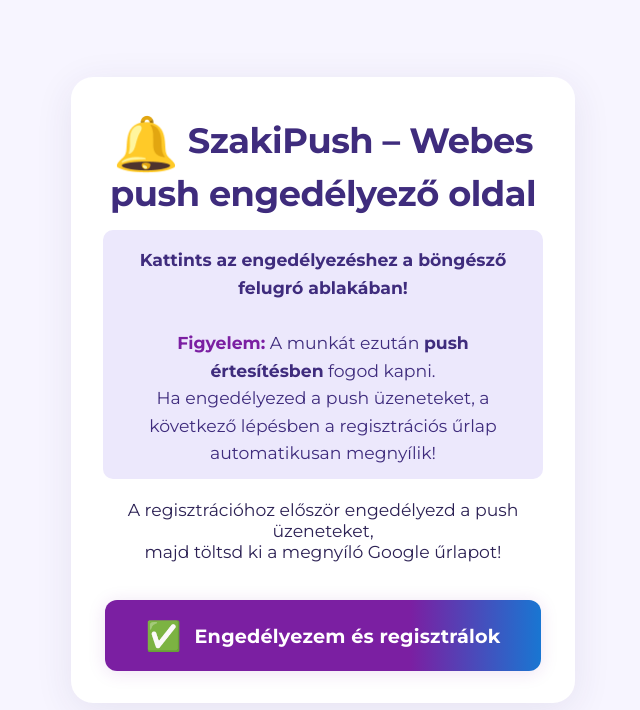
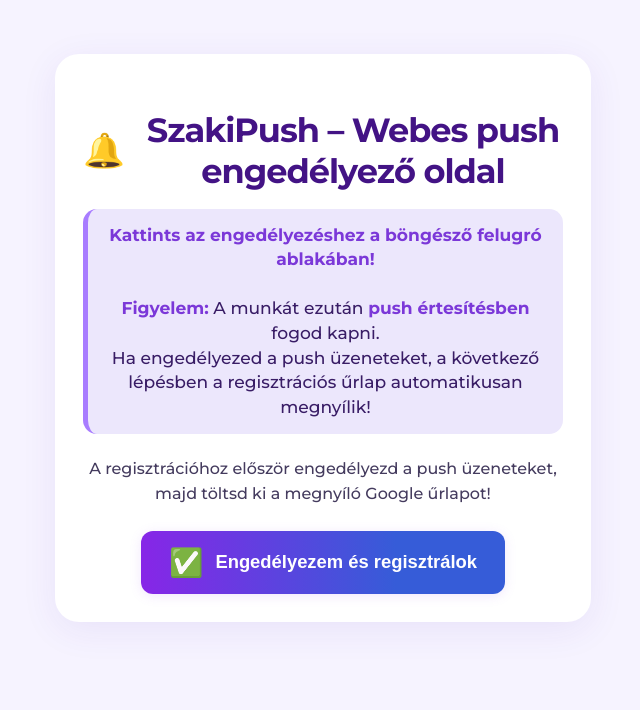
Before and after one commit to borsiimre60/szakipush-web, a plain HTML site: page index.html in a window 1280 px wide. Shown: the whole page, without its empty margins (317-957 px from the left). Drawn offline with Linux system fonts and the light colour scheme.

Commit message:
Update index.html

```diff
--- a/index.html
+++ b/index.html
@@ -2,125 +2,146 @@
 <html lang="hu">
 <head>
   <meta charset="UTF-8">
+  <meta name="viewport" content="width=device-width, initial-scale=1">
   <title>SzakiPush – Webes push engedélyező oldal</title>
-  <meta name="viewport" content="width=device-width, initial-scale=1">
-  <link href="https://fonts.googleapis.com/css2?family=Montserrat:wght@700;400&display=swap" rel="stylesheet">
+  <link href="https://fonts.googleapis.com/css2?family=Montserrat:wght@700;500&display=swap" rel="stylesheet">
   <script src="https://cdn.onesignal.com/sdks/web/v16/OneSignalSDK.page.js" defer></script>
   <style>
     body {
-      background: #f7f5ff;
+      background: #f6f3ff;
       font-family: 'Montserrat', Arial, sans-serif;
-      margin: 0;
-      min-height: 100vh;
     }
-    .centerbox {
-      max-width: 440px;
-      margin: 6vw auto;
+    .container {
+      max-width: 480px;
+      margin: 54px auto;
       background: #fff;
-      border-radius: 22px;
-      box-shadow: 0 8px 38px 0 rgba(59,41,97,0.09);
-      padding: 36px 32px 32px 32px;
+      border-radius: 24px;
+      box-shadow: 0 8px 36px #4f24af14;
+      padding: 32px 28px 28px 28px;
       text-align: center;
+      position: relative;
+      animation: fadein 0.7s;
+    }
+    @keyframes fadein {
+      from {opacity: 0; transform: translateY(20px);}
+      to {opacity: 1; transform: none;}
     }
     h1 {
-      color: #3f2c7d;
-      font-size: 2.2rem;
-      margin: 0 0 16px 0;
+      font-size: 2.1rem;
       font-weight: 700;
-      letter-spacing: -.5px;
-      line-height: 1.15;
+      color: #431385;
+      margin-bottom: 18px;
+      letter-spacing: -1px;
+      display: flex;
+      align-items: center;
+      justify-content: center;
+      gap: 13px;
     }
-    .highlight {
-      background: #ece8fc;
-      color: #3f2c7d;
-      border-radius: 10px;
-      padding: 16px 16px 12px 16px;
-      margin-bottom: 20px;
-      font-size: 1.08rem;
+    .emoji {
+      font-size: 2.1rem;
+      margin-right: 6px;
+    }
+    .info-box {
+      background: #ece7fc;
+      color: #391d66;
+      border-radius: 14px;
+      padding: 14px 16px 14px 16px;
+      margin-bottom: 16px;
+      font-size: 1.07rem;
+      text-align: center;
       font-weight: 500;
-      line-height: 1.6;
+      line-height: 1.44;
+      border-left: 5px solid #a87cff;
     }
-    .highlight strong {
-      color: #7b1fa2;
-    }
-    .info {
-      color: #2c2154;
-      font-size: 1.08rem;
-      font-weight: 500;
-      margin-bottom: 30px;
+    .info-box b, .info-box strong {
+      color: #7b38d8;
+      font-weight: 700;
     }
     .main-btn {
-      font-family: inherit;
-      font-size: 1.2rem;
-      background: linear-gradient(90deg, #7b1fa2 70%, #1976d2 100%);
+      margin-top: 24px;
+      font-size: 1.15rem;
+      background: linear-gradient(90deg,#8726e7,#365cd8 70%);
       color: #fff;
       border: none;
-      padding: 18px 40px;
+      padding: 15px 28px;
       border-radius: 12px;
-      margin: 8px 0 0 0;
-      box-shadow: 0 2px 18px rgba(123,31,162,0.13);
-      cursor: pointer;
       font-weight: 700;
-      letter-spacing: .2px;
-      transition: background .22s, box-shadow .22s;
+      box-shadow: 0 2px 12px #9c59ef25;
       display: inline-flex;
       align-items: center;
-      gap: 13px;
+      cursor: pointer;
+      transition: background 0.16s, box-shadow 0.18s, transform 0.18s;
+      gap: 12px;
     }
-    .main-btn:hover {
-      background: linear-gradient(90deg, #1976d2 60%, #7b1fa2 100%);
-      box-shadow: 0 6px 28px rgba(123,31,162,0.17);
+    .main-btn:active {
+      transform: scale(0.97);
+      box-shadow: 0 2px 10px #8656e425;
     }
-    .icon {
+    .main-btn .icon {
       font-size: 1.5em;
-      vertical-align: middle;
-      display: inline-block;
     }
-    .msg {
-      color: #6d36b8;
-      background: #ede6f9;
+    .thanks {
+      margin-top: 24px;
+      font-size: 1.13rem;
+      color: #391d66;
+      font-weight: 600;
+      background: #e0ffed;
       border-radius: 10px;
-      margin-top: 25px;
+      padding: 10px 16px;
+      display: none;
+      animation: fadein 0.7s;
+    }
+    .next-btn {
+      display: none;
+      margin-top: 18px;
       font-size: 1.08rem;
-      padding: 15px 8px;
-      display: none;
+      background: linear-gradient(90deg,#4cafff,#807fff 80%);
+      color: #fff;
+      border: none;
+      padding: 13px 23px;
+      border-radius: 9px;
+      font-weight: 600;
+      cursor: pointer;
+      box-shadow: 0 2px 10px #9bb4ff2e;
+      transition: background 0.15s, transform 0.14s;
+      gap: 10px;
     }
-    @media (max-width: 600px) {
-      .centerbox {
-        max-width: 97vw;
-        padding: 18px 4vw 26px 4vw;
-      }
-      h1 { font-size: 1.38rem; }
-      .highlight, .info, .msg { font-size: 0.99rem; }
-      .main-btn { font-size: 1rem; padding: 13px 19px; }
+    .next-btn:active {
+      transform: scale(0.97);
+    }
+    .notice {
+      margin-top: 22px;
+      font-size: 1rem;
+      color: #443b5e;
+      line-height: 1.6;
+      font-weight: 500;
     }
   </style>
 </head>
 <body>
-  <div class="centerbox">
-    <h1>
-      <span class="icon">🔔</span>
-      SzakiPush – Webes push engedélyező oldal
-    </h1>
-    <div class="highlight">
+  <div class="container">
+    <h1><span class="emoji">🔔</span> SzakiPush – Webes push engedélyező oldal</h1>
+    <div class="info-box">
       <b>Kattints az engedélyezéshez a böngésző felugró ablakában!</b><br><br>
-      <strong>Figyelem:</strong> A munkát ezután <b>push értesítésben</b> fogod kapni.<br>
+      <b>Figyelem:</b> A munkát ezután <b>push értesítésben</b> fogod kapni.<br>
       Ha engedélyezed a push üzeneteket, a következő lépésben a regisztrációs űrlap automatikusan megnyílik!
     </div>
-    <div class="info">
+    <div class="notice">
       A regisztrációhoz először engedélyezd a push üzeneteket,<br>
       majd töltsd ki a megnyíló Google űrlapot!
     </div>
-    <button class="main-btn" onclick="enablePushAndOpenForm()">
-      <span class="icon">✅</span>
-      Engedélyezem és regisztrálok
+    <button class="main-btn" id="pushBtn" onclick="enablePushAndOpenForm()">
+      <span class="icon">✅</span> Engedélyezem és regisztrálok
     </button>
-    <div class="msg" id="doneMsg">
-      Köszönjük! Az értesítések engedélyezve, a jelentkezési űrlap megnyílt.<br>
-      Ha bezárod, ezt az oldalt frissítheted újra.
+    <div class="thanks" id="doneMsg">
+      Köszönjük, az értesítés engedélyezve!<br>
+      <span style="font-weight:400">Tovább a regisztrációhoz:</span>
     </div>
+    <button class="next-btn" id="nextBtn" onclick="goToForm()">
+      <span class="icon">📝</span> Google űrlap kitöltése
+    </button>
   </div>
-
+  <script src="https://cdn.onesignal.com/sdks/web/v16/OneSignalSDK.page.js" defer></script>
   <script>
     function enablePushAndOpenForm() {
       window.OneSignalDeferred = window.OneSignalDeferred || [];
@@ -129,8 +150,9 @@
         OneSignal.showSlidedownPrompt().then(function() {
           OneSignal.isPushNotificationsEnabled(function(isEnabled) {
             if (isEnabled) {
-              window.open('https://docs.google.com/forms/d/e/1FAIpQLSfwmK4o09-j7fxWj_gqVe7tf1Z1grngHYUfsA0N2FECY5oljA/viewform', '_blank');
               document.getElementById('doneMsg').style.display = 'block';
+              document.getElementById('nextBtn').style.display = 'inline-flex';
+              document.getElementById('pushBtn').style.display = 'none';
             } else {
               alert("Az értesítést nem engedélyezted – frissítsd az oldalt, ha újra próbálod.");
             }
@@ -138,6 +160,9 @@
         });
       });
     }
+    function goToForm() {
+      window.open('https://docs.google.com/forms/d/e/1FAIpQLSfwmK4o09-j7fxWj_gqVe7tf1Z1grngHYUfsA0N2FECY5oljA/viewform', '_blank');
+    }
   </script>
 </body>
 </html>
```
